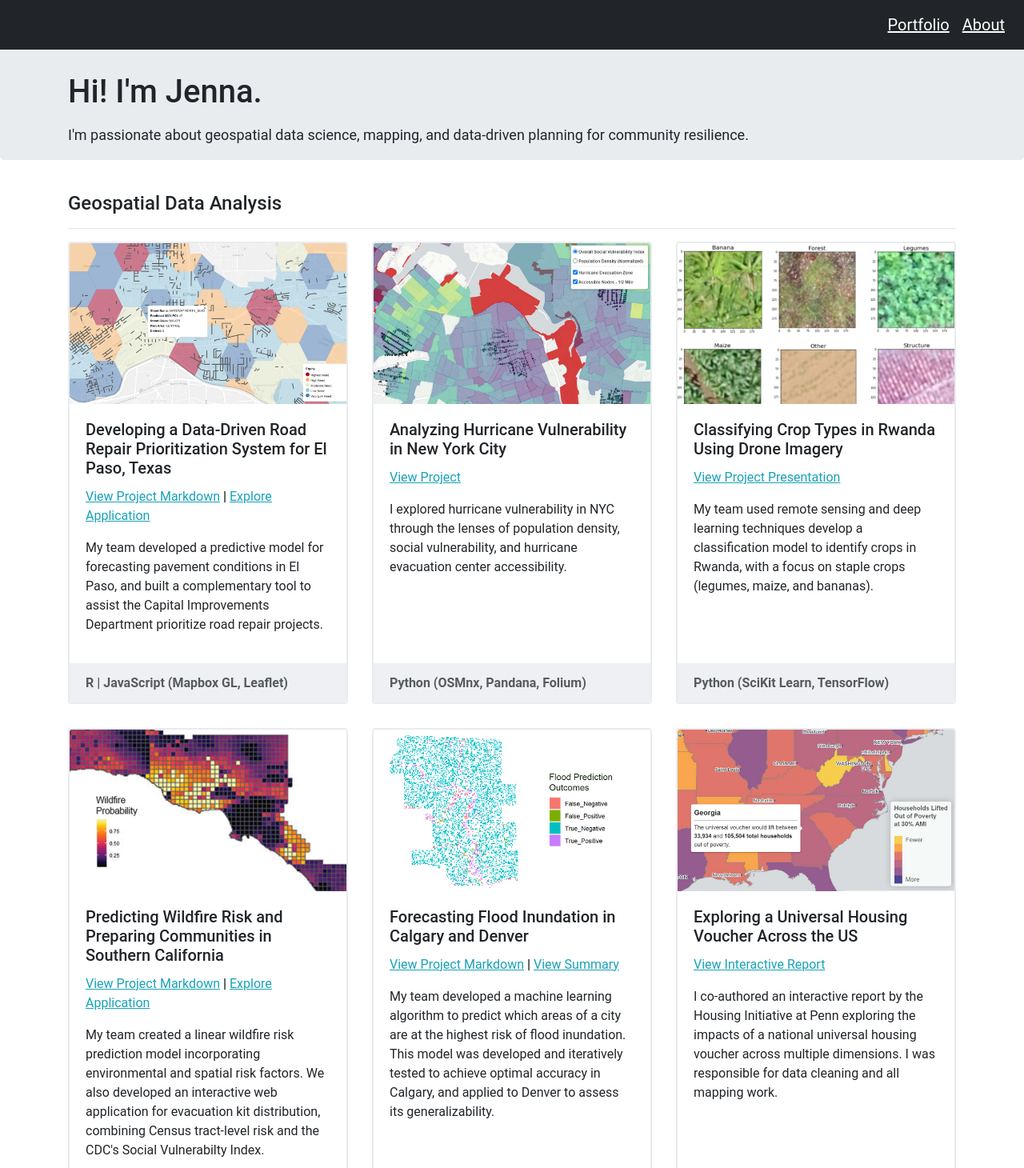
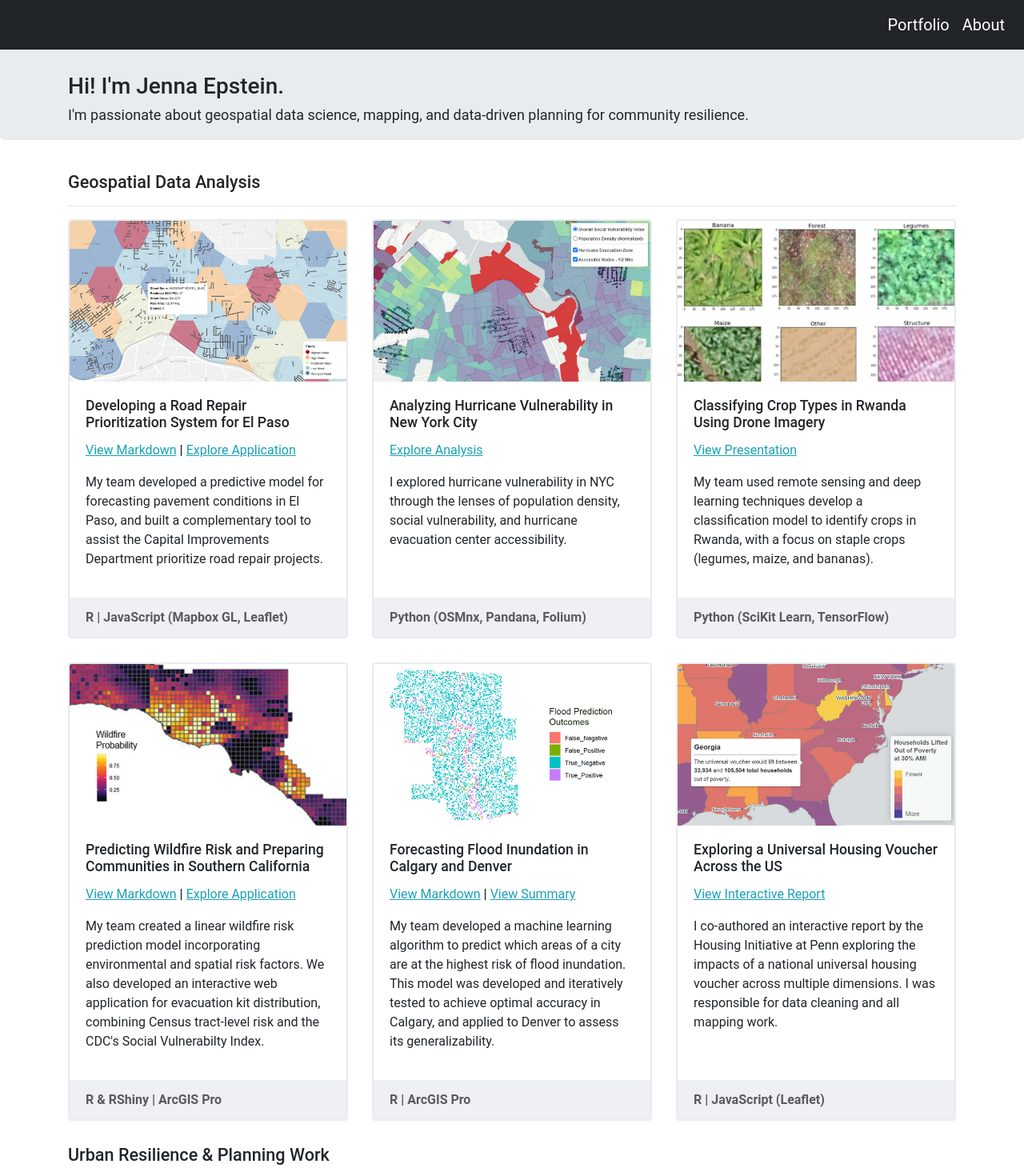
Before and after one commit to jennaepstein/jennaepstein.github.io, a website: page index.html in a window 1280 px wide. Shown: the top 1460 px of the page at 80% size. Drawn offline with nearby package versions, Linux system fonts and the light colour scheme.

Commit message:
revisions

```diff
--- a/css/jennaepstein.css
+++ b/css/jennaepstein.css
@@ -50,9 +50,13 @@ body {
 }
 
 
-  h3 {font-size: 1.5rem; }
+h1 {font-size: 1.5rem; }
 
-  h4 {font-size: 1.25rem;}
+h2 {font-size: 1.35rem; }
+
+  h3 {font-size: 1.25rem; }
+
+  h4 {font-size: 1.1rem;}
 
   a {color: #17a2b8;
   }
--- a/index.html
+++ b/index.html
@@ -24,7 +24,7 @@
   <!-- Navigation -->
   <div class="row"><nav class="navbar fixed-top navbar-expand-lg navbar-dark bg-dark fixed-top">
     <div class="collapse navbar-collapse" id="navbarResponsive">
-          <!--<a class="navbar-brand" <h1 class="display-1"style="color:white; font-size: 20px">JENNA EPSTEIN</h1></a></div>-->
+        <!--<a class="navbar-brand" <h1 class="display-1"style="color:white; font-size: 20px; font-weight: 600;">JENNA EPSTEIN</h1></a></div>-->
      <!--<a class="navbar-brand" href="index.html">Jenna Epstein</a>-->
       <button class="navbar-toggler navbar-toggler-right" type="button" data-toggle="collapse" data-target="#navbarResponsive" aria-controls="navbarResponsive" aria-expanded="false" aria-label="Toggle navigation">
         <span class="navbar-toggler-icon"></span>
@@ -32,12 +32,12 @@
       <div class="collapse navbar-collapse" id="navbarResponsive">
         <ul class="navbar-nav ml-auto">
           <li class="nav-item">
-            <a class="nav-link" href="index.html"style="color:white; font-size: 20px"><u>Portfolio</u></a>
+            <a class="nav-link active" href="index.html"style="font-size: 20px">Portfolio</a>
           </li>
           <div class="collapse navbar-collapse" id="navbarResponsive">
             <ul class="navbar-nav ml-auto">
               <li class="nav-item">
-                <a class="nav-link" href="about.html"style="color:white; font-size: 20px"><u>About</u></a>
+                <a class="nav-link" href="about.html"style="font-size: 20px">About</a>
               </li>
      <div class="collapse navbar-collapse" id="navbarResponsive">
         <ul class="navbar-nav ml-auto">
@@ -53,7 +53,7 @@
 <div class="jumbotron">
   <div class="container-fluid">
     <div class="container"><br>
-      <p class="lead" style="font-size: 28px; margin-top: 3px; margin-bottom: 3px"><h1>Hi! I'm Jenna.</h1></p>
+      <h1 class="lead" style="font-size: 28px; font-weight: 500; margin-top: 3px; margin-bottom: 3px">Hi! I'm Jenna Epstein.</h1>
      <p class="lead" style="font-size: 18px; margin-top: 5px; margin-bottom: 10px"><strong>I'm passionate about geospatial data science, mapping, and data-driven planning for community resilience.</strong></p>
   </div></div></div>
 
@@ -62,23 +62,20 @@
   <!--  <div align="center">
             <button class="btn btn-primary filter-button" autofocus="true" data-filter="all">All</button>
             <button class="btn btn-primary filter-button" data-filter="analysis">Spatial Analysis</button>
-            <button class="btn btn-primary filter-button" data-filter="viz">Visualization</button>
-            <button class="btn btn-primary filter-button" data-filter="writing">Writing</button>
-            <button class="btn btn-primary filter-button" data-filter="subset3">Web Mapping</button>
-            <button class="btn btn-primary filter-button" data-filter="subset4">Writing</button>-->
+            <button class="btn btn-primary filter-button" data-filter="writing">Writing</button>-->
 
 
     <div class="container"><br>
 
 <!-- Project One -->
-<h3>Geospatial Data Analysis</h3><hr>
+<h2>Geospatial Data Analysis</h2><hr>
 <div class="row">
   <div class="col-lg-4 portfolio-item filter analysis">
     <div class="card h-100">
         <div><img class="card-img-top" src="img/elpaso_road_viewer.jpg" alt="thumbnail of el paso road viewer with equity lens"></div>
       <div class="card-body">
-        <h4 class="card-title">Developing a Data-Driven Road Repair Prioritization System for El Paso, Texas</h4>
-        <p><a href="https://pennmusa.github.io/MUSA_801.io/project_28/index.html" target="_blank"><u>View Project Markdown</u></a><strong> | </strong>
+        <h4 class="card-title">Developing a Road Repair Prioritization System for El Paso</h4>
+        <p><a href="https://pennmusa.github.io/MUSA_801.io/project_28/index.html" target="_blank"><u>View Markdown</u></a><strong> | </strong>
           <a href="https://jennaepstein.github.io/El_Paso_Road_Viewer/" target="_blank"><u>Explore Application</u></a></p>
           <div class="card-text"><p>My team developed a predictive model for forecasting pavement conditions in El Paso, and built a complementary tool to assist the Capital Improvements Department prioritize road repair projects.</p>
           </div>
@@ -92,7 +89,7 @@
           <div><img class="card-img-top" src="img/hurricane_vulnerabiilty_NYC1.jpg" alt="thumbnail of hurricane evacuation center"></div>
         <div class="card-body">
           <h4 class="card-title">Analyzing Hurricane Vulnerability in New York City</h4>
-          <p><a href="https://jennaepstein.github.io/MUSA550-finalproject/" target="_blank"><u>View Project</u></a></p>
+          <p><a href="https://jennaepstein.github.io/MUSA550-finalproject/" target="_blank"><u>Explore Analysis</u></a></p>
             <div class="card-text"><p>I explored hurricane vulnerability in NYC through the lenses of population density, social vulnerability, and hurricane evacuation center accessibility.</p>
             </div>
         </div>
@@ -105,7 +102,7 @@
           <div><img class="card-img-top" src="img/crops_images.jpg" alt="thumbnail of the six images classes for crop classification"></div>
         <div class="card-body">
           <h4 class="card-title">Classifying Crop Types in Rwanda Using Drone Imagery</h4>
-          <p><a href="pdf/MUSA650_FinalPresentation_ChangEpstein.pdf" target="_blank"><u>View Project Presentation</u></a></p>
+          <p><a href="pdf/MUSA650_FinalPresentation_ChangEpstein.pdf" target="_blank"><u>View Presentation</u></a></p>
             <div class="card-text"><p>My team used remote sensing and deep learning techniques develop a classification model to identify crops in Rwanda, with a focus on staple crops (legumes, maize, and bananas). </p>
             </div>
         </div>
@@ -115,12 +112,12 @@
   </div>
  <!-- Project Four -->
  <div class="row">
-   <div class="col-lg-4 portfolio-item  filter analysis">
+   <div class="col-lg-4 portfolio-item filter analysis">
      <div class="card h-100">
        <div><img class="card-img-top" src="img/wildfire_risk_probability_zoom.jpg" alt="thumbnail of wildfire risk probability map"></div>
    <div class="card-body">
      <h4 class="card-title">Predicting Wildfire Risk and Preparing Communities in Southern California</h4>
-     <p><a href="wildfire_risk_analysis_rmd.html" target="_blank"><u>View Project Markdown</u></a><strong> | </strong>
+     <p><a href="wildfire_risk_analysis_rmd.html" target="_blank"><u>View Markdown</u></a><strong> | </strong>
      <!--<a href="https://www.youtube.com/watch?v=LJHMXxgcA64" target="_blank">Watch Video Pitch</a><br>-->
      <a href="https://jeffstern.shinyapps.io/Emergency-Kit-Distribution/" target="_blank"><u>Explore Application</u></a></p>
      <div class="card-text"><p>My team created a linear wildfire risk prediction model incorporating environmental and spatial risk factors. We also developed an interactive web application for evacuation kit distribution, combining Census tract-level risk and the CDC's Social Vulnerabilty Index.</p>
@@ -136,7 +133,7 @@
    <div><img class="card-img-top" src="img/flood_preds_calgarytest.jpg" alt="thumbnail of map showing the four prediction classes for Calgary inundation"></div>
  <div class="card-body">
    <h4 class="card-title">Forecasting Flood Inundation in Calgary and Denver</h4>
-   <p><a href="forecasting_flood_inundation_rmd.html" target="_blank"><u>View Project Markdown</u></a><strong> | </strong>
+   <p><a href="forecasting_flood_inundation_rmd.html" target="_blank"><u>View Markdown</u></a><strong> | </strong>
      <a href="pdf/LUEM_midterm_summary.pdf" target="_blank"><u>View Summary</u></a></p>
      <div class="card-text"><p>My team developed a machine learning algorithm to predict which areas of a city are at the highest risk of flood inundation. This model was developed and iteratively tested to achieve optimal accuracy in Calgary, and applied to Denver to assess its generalizability.</p>
      </div>
@@ -145,7 +142,7 @@
 </div>
 </div>
 <!-- Project Six -->
-<div class="col-lg-4 portfolio-item filter viz">
+<div class="col-lg-4 portfolio-item filter analysis">
   <div class="card h-100">
       <div><img class="card-img-top" src="img/HIP_map_1.jpg" alt="thumbnail showing number of households lifted out of poverty in Georgia with proposed voucher"></div>
     <div class="card-body">
@@ -159,9 +156,9 @@
 </div>
 </div>
 <!--Project #-->
-<h3>Urban Resilience & Planning Work</h3><hr>
+<h2>Urban Resilience & Planning Work</h2><hr>
 <div class="row">
-  <div class="col-lg-4 portfolio-item filter viz">
+  <div class="col-lg-4 portfolio-item filter writing">
     <div class="card h-100">
       <div><img class="card-img-top" src="img/RiskCenter_FloodRisk_SoutheastPA.jpg" alt="flood risk magnitude across parts of Southeastern Pennsylvania"></div>
     <div class="card-body">
@@ -176,7 +173,7 @@
   </div>
 
 <!--Project -->
- <div class="col-lg-4 portfolio-item filter viz">
+ <div class="col-lg-4 portfolio-item filter writing">
   <div class="card h-100">
     <div><img class="card-img-top" src="img/scenario_planning_panorama.jpg" alt="thumbnail image of waves crashing against a pier in Grand Haven, Michigan"></div>
   <div class="card-body">
@@ -295,9 +292,9 @@
   <!-- /.container -->
 
   <!-- Footer -->
-  <footer class="py-6 bg-dark">
+  <footer class="py-2 bg-dark">
     <div class="container">
-      <p class="m-0 text-right text-white">Jenna Epstein 2022</p>
+      <p class="m-1 text-right text-white"></p>
     </div>
     <!-- /.container -->
   </footer>
```
Also changed, not shown: about.html (+2 -2 lines).
